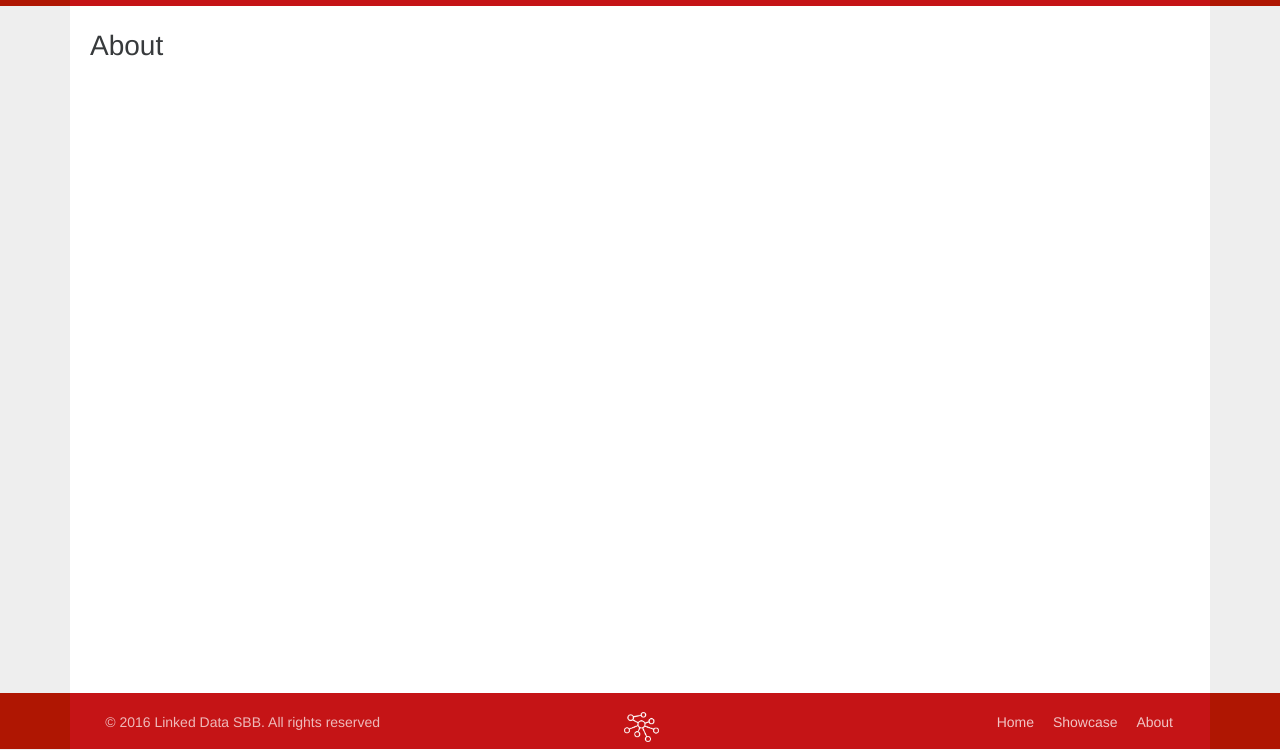
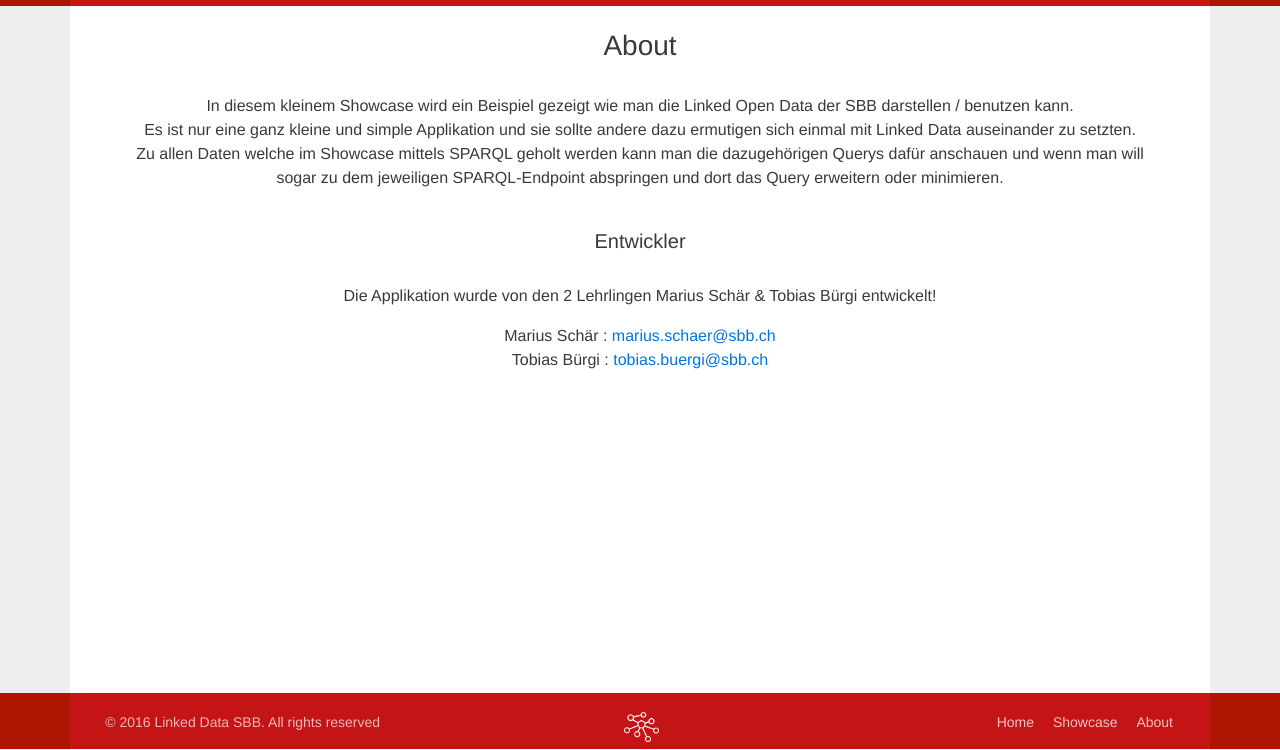
Before and after one commit to zazuko/ld-didok, a plain HTML site: page showcase/linked-data-sbb/app/index.html at #/about in a window 1280 px wide. Shown: the part 51-801 px from the top of the page. Drawn offline with Linux system fonts and the light colour scheme; some packages are replaced by stand-ins of ours.

Commit message:
About text hinzugefügt

```diff
--- a/showcase/linked-data-sbb/app/components/about/about.html
+++ b/showcase/linked-data-sbb/app/components/about/about.html
@@ -1,3 +1,23 @@
 <div>
-    <h3>{{world}}</h3>
+    <h3 align="center">About</h3>
+    <br>
+
+    <div align="center" style="padding: 0 25px;">
+        <p>In diesem kleinem Showcase wird ein Beispiel gezeigt wie man die Linked Open Data der SBB darstellen / benutzen kann.<br>
+            Es ist nur eine ganz kleine und simple Applikation und sie sollte andere dazu ermutigen sich einmal mit Linked Data auseinander zu setzten.<br>
+            Zu allen Daten welche im Showcase mittels SPARQL geholt werden kann man die dazugehörigen Querys dafür anschauen und wenn man will<br>
+            sogar zu dem jeweiligen SPARQL-Endpoint abspringen und dort das Query erweitern oder minimieren.
+        </p>
+    </div>
+
+    <br>
+
+    <h5 align="center">Entwickler</h5>
+    <br>
+
+    <div align="center">
+        <p>Die Applikation wurde von den 2 Lehrlingen Marius Schär & Tobias Bürgi entwickelt!</p>
+        Marius Schär : <a href="mailto:marius.schaer@sbb.ch">marius.schaer@sbb.ch</a><br>
+        Tobias Bürgi : <a href="mailto:tobias.buergi@sbb.ch">tobias.buergi@sbb.ch</a><br>
+    </div>
 </div>
```
